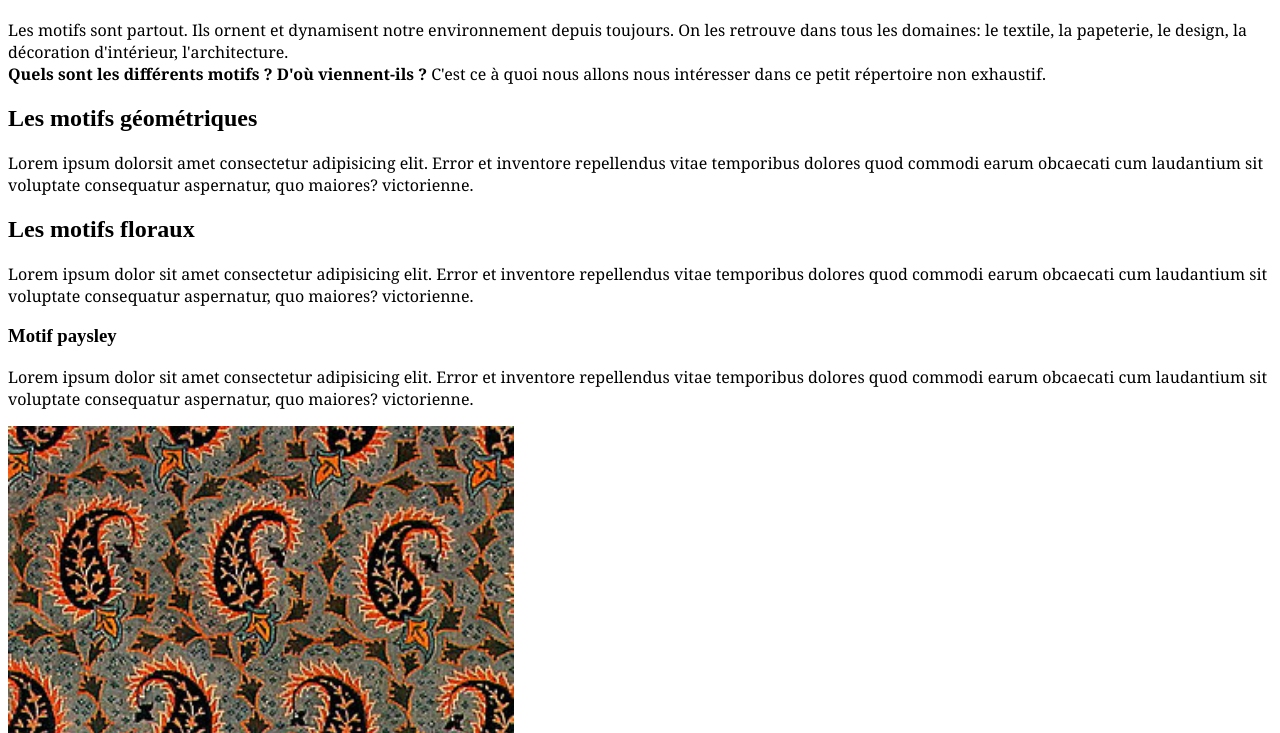
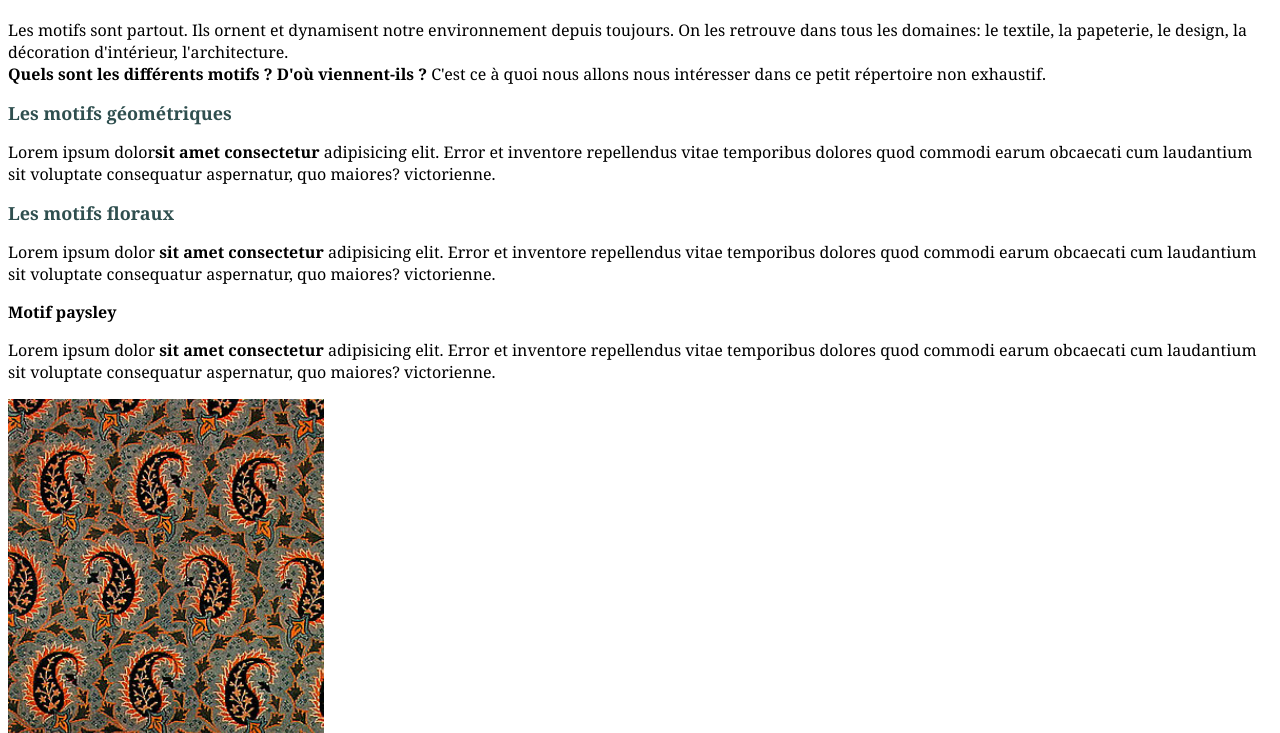
Before and after one commit to Evelyn6817/Mon-premier-site-web, a plain HTML site: page index.html in a window 1280 px wide. Shown: the part 67-800 px from the top of the page. Drawn offline with Linux system fonts and the light colour scheme.

Commit message:
Add files via upload

```diff
--- a/css/mise en page.css
+++ b/css/mise en page.css
@@ -3,9 +3,19 @@ h1 {
    text-align:center;
    font-family: Georgia,serif;
 }
-
+h2 {
+    font-family: Georgia,serif;
+    font-size:large;
+    font-weight:bold;
+    color: darkslategrey;
+}
+h3 {
+    font-family: Georgia,serif;
+    font-size: medium;
+    font-weight: bold;
+}
 img{
-   width:40%
+   width:25%
 }
 
 #chapeau {
@@ -17,7 +27,7 @@ p{
     font-family: Cambria, Cochin, Georgia, Times, 'Times New Roman', serif;
 }
 
-.vert{
-    color: darkolivegreen;
-    font-size:large;
+.bold{
+    font-weight: bold;
+    font-family: Cambria, Cochin, Georgia, Times, 'Times New Roman', serif;
 }
```
